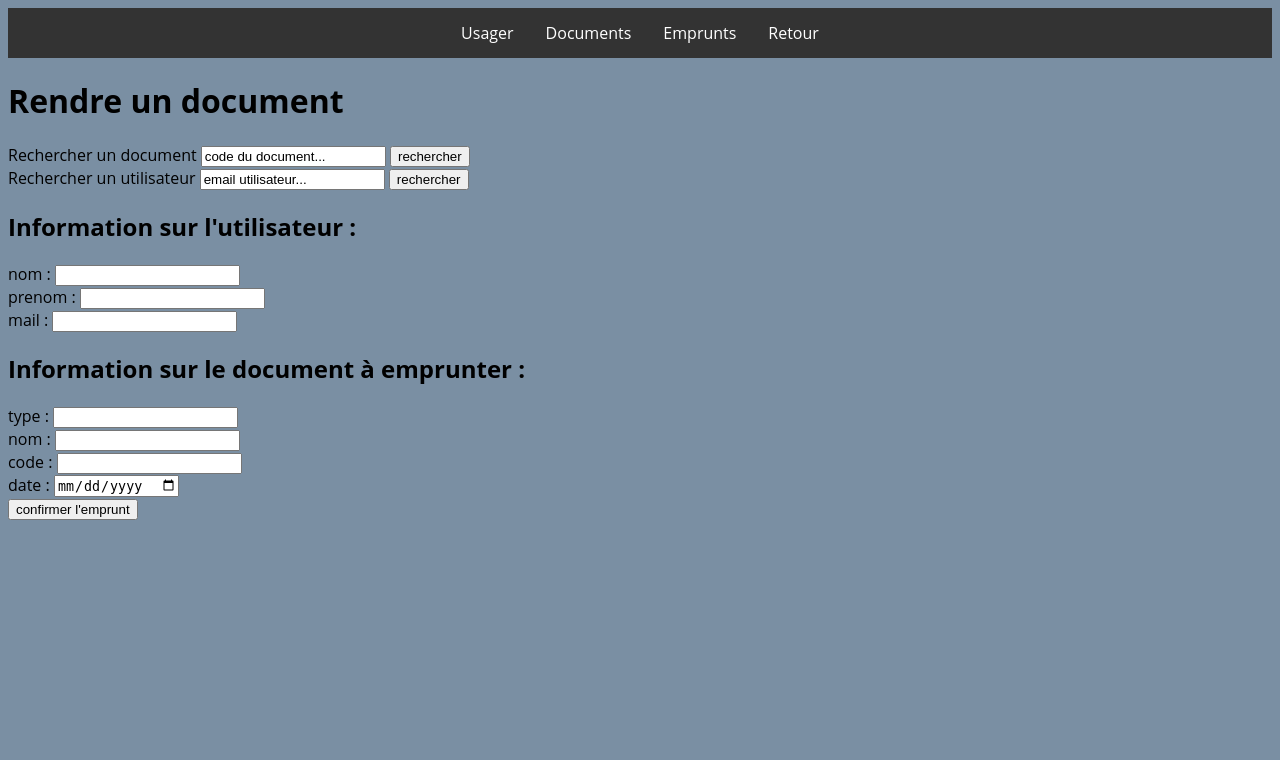
After one commit to esomly19/Atelier_Mediathek, a PHP site: the page made by MediaNet_Staff/src/Views/emprunter/emprunterDocument.html.twig in a window 1280 px wide. The commit adds this page. Shown: the top 760 px of the page. Run offline with PHP 8.4, Linux system fonts and the light colour scheme; the template is opened without the code that fills it, so the values that code supplies are empty; some libraries are stand-ins or nearby versions.

Commit message:
formulaire emrpunt

```diff
--- a/MediaNet_Staff/public/index.php
+++ b/MediaNet_Staff/public/index.php
@@ -73,7 +73,8 @@ $app->post('/doc{id}', "\\app\\Controllers\\documentController:update");
 $app->get('/ajouterdoc', "\\app\\Controllers\\documentController:ajouter")->setName('ajouterdoc');
 $app->post('/ajouterdoc', "\\app\\Controllers\\documentController:afficher");
 
-
+$app->get('/emprunter', "\\app\\Controllers\\emprunterController:emprunterDoc");
+$app->post('/emprunter', "\\app\\Controllers\\emprunterController:traiterEmprunterDoc");
 try {
     $app->run();
 } catch (Throwable $e) {
--- a/MediaNet_Staff/src/Controllers/utilisateurController.php
+++ b/MediaNet_Staff/src/Controllers/utilisateurController.php
@@ -63,7 +63,8 @@ class utilisateurController
     public function informationUsager($request, $response) {
         $id = $_GET["idu"];
         $uti = Utilisateur::find($id);
+
         $listeDocumentEmprunt = Document::where('emprunter.id_utilisateur', '=', $id)->Join('emprunter', 'emprunter.id_document', '=', 'document.id')->get();
-        return $this->container->view->render($response, "utilisateur/ListeUtilisateurs.html.twig",["uti"=>$uti,"emprunt"=> $listeDocumentEmprunt]);
+        return $this->container->view->render($response, "utilisateur/informationUtilisateur.html.twig",["uti"=>$uti,"emprunt"=> $listeDocumentEmprunt]);
     }
 }
--- a/MediaNet_Staff/src/Views/documents/Catalogue.html.twig
+++ b/MediaNet_Staff/src/Views/documents/Catalogue.html.twig
@@ -115,7 +115,10 @@
         <div class="top">
                   {% if document.etat == 0 %}
                     <a href="{{ path_for('modifierdocuments', { 'id': document.id }) }}"> <button>Modifier</button></a>
-                    <button>Emprunter</button>
+                    <form action="emprunter" method="get">
+                        <input type="hidden" id="idd" name="idd" value="{{ document.id }}">
+                        <button type="submit">Emprunter</button>
+                    </form>
                     <button>Supprimer</button>
             {% endif %}</div>
             <div id="image">
--- /dev/null
+++ b/MediaNet_Staff/src/Views/emprunter/emprunterDocument.html.twig
@@ -0,0 +1,110 @@
+{% include 'layout.html.twig' %}
+
+<h1>Rendre un document</h1>
+<div class="search">
+    <label for="search_code">Rechercher un document</label>
+    <input type="search" id="search_code" name="ru" value="code du document..." onfocus="if(this.value=='code du document...')this.value=''" onblur="if(this.value=='')this.value='code du document...'" autocomplete="off">
+    <button id="submit_research_code">rechercher</button><div id="infoRecherche"></div>
+</div>
+<div class="search">
+    <label for="search_code">Rechercher un utilisateur</label>
+    <input type="search" id="search_mail" name="ru" value="email utilisateur..." onfocus="if(this.value=='email utilisateur...')this.value=''" onblur="if(this.value=='')this.value='email utilisateur...'" autocomplete="off">
+    <button id="submit_research_uti">rechercher</button><div id="infoRechercheUti"></div>
+</div>
+<form action="emprunter" method="post">
+    <div class="content">
+        <div class="row">
+            <h2>Information sur l'utilisateur : </h2>
+                <div class="boite content">
+                    <input type="hidden" id="idu" name="idu">
+                    <div><label for="nom">nom : </label><input type="text" id="nom" name="nom"></div>
+                    <div><label for="prenom">prenom : </label><input type="text" id="prenom" name="prenom"></div>
+                    <div><label for="mail">mail : </label><input type="text" id="mail" name="mail"></div>
+                </div>
+        </div>
+        <div class="row">
+            <h2>Information sur le document à emprunter : </h2>
+                <div class="boite content">
+                    <input type="hidden" id="id_doc" name="id_doc" value={{ document.id }}>
+                    <div><label for="typeDoc">type : </label><input type="text" id="typeDoc" name="typeDoc" value={{ document.type }}></div>
+                    <div><label for="nomDoc">nom : </label><input type="text" id="nomDoc" name="nomDoc" value={{ document.titre|escape }}></div>
+                    <div><label for="codeDoc">code : </label><input type="text" id="codeDoc" name="codeDoc" value={{ document.code }}></div>
+                    <div><label for="dateRendu">date : </label><input type="date" id="dateRendu" name="dateRendu"></div>
+                </div>
+        </div>
+    </div>
+    <button type="submit">confirmer l'emprunt</button>
+</form>
+
+
+<script type="application/javascript">
+    let listeDocuments = [];
+
+    {% for doc in listeDesDocuments %}
+        listeDocuments.push(["{{ doc.type }}","{{ doc.titre }}","{{ doc.code }}","{{ doc.id }}"]);
+    {% endfor %}
+    let rechercher = document.getElementById("submit_research_code");
+    let codeDocument = document.getElementById("search_code");
+
+    rechercher.addEventListener('click', function (event) {
+        let codefind = 0;
+        let rechCode = document.getElementById("infoRecherche");
+        listeDocuments.forEach(function (doc) {
+            if(doc[2] == codeDocument.value) {
+                let type = document.getElementById("typeDoc");
+                let titre = document.getElementById("nomDoc");
+                let code = document.getElementById("codeDoc");
+                let id = document.getElementById("id_doc");
+                id.value = doc[3];
+                type.value = doc[0];
+                titre.value=doc[1];
+                code.value=doc[2];
+                rechCode.innerHTML = "";
+                codefind = 1;
+
+            }else {
+                if (codefind === 0) {
+                    rechCode.innerHTML = "pas de code correspondant";
+                }
+
+            }
+        })
+    });
+
+    let listeUtilisateurs = [];
+
+    {% for uti in listeUtilisateurs %}
+    listeUtilisateurs.push(["{{ uti.nom }}","{{ uti.prenom }}","{{ uti.mail }}","{{ uti.id }}"]);
+    {% endfor %}
+    let rechercherU = document.getElementById("submit_research_uti");
+    let mailuti = document.getElementById("search_mail");
+
+    rechercherU.addEventListener('click', function (event) {
+
+        let mailfind = 0;
+        let rechuti = document.getElementById("infoRechercheUti");
+        listeUtilisateurs.forEach(function (uti) {
+            console.log(mailuti.value+" "+uti[2])
+            if(uti[2] == mailuti.value) {
+                console.log(mailuti.value+" "+uti[2])
+                let nom = document.getElementById("nom");
+                let prenom = document.getElementById("prenom");
+                let mail = document.getElementById("mail");
+                let id = document.getElementById("idu");
+                id.value = uti[3];
+                nom.value = uti[0];
+                prenom.value=uti[1];
+                mail.value=uti[2];
+                rechuti.innerHTML = "";
+                mailfind = 1;
+
+            }else {
+                if (mailfind === 0) {
+                    rechuti.innerHTML = "pas d'utilisateur trouvé";
+                }
+
+            }
+        })
+    });
+
+</script>
```
Also changed, not shown: MediaNet_Staff/src/Controllers/emprunterController.php (+14 -2 lines), MediaNet_Staff/src/Views/emprunter/rendredocument.html.twig (renamed from MediaNet_Staff/src/Views/rendredocument.html.twig).
